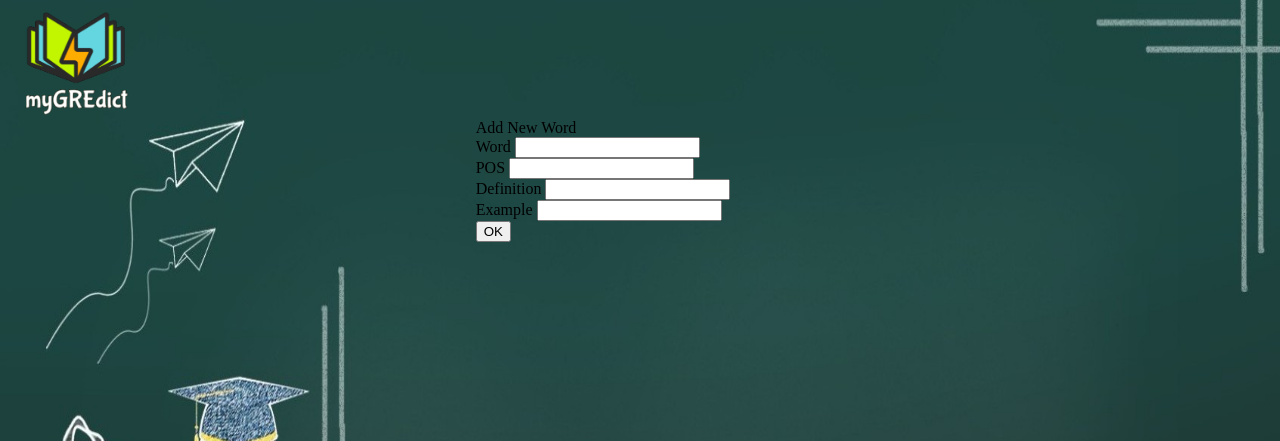
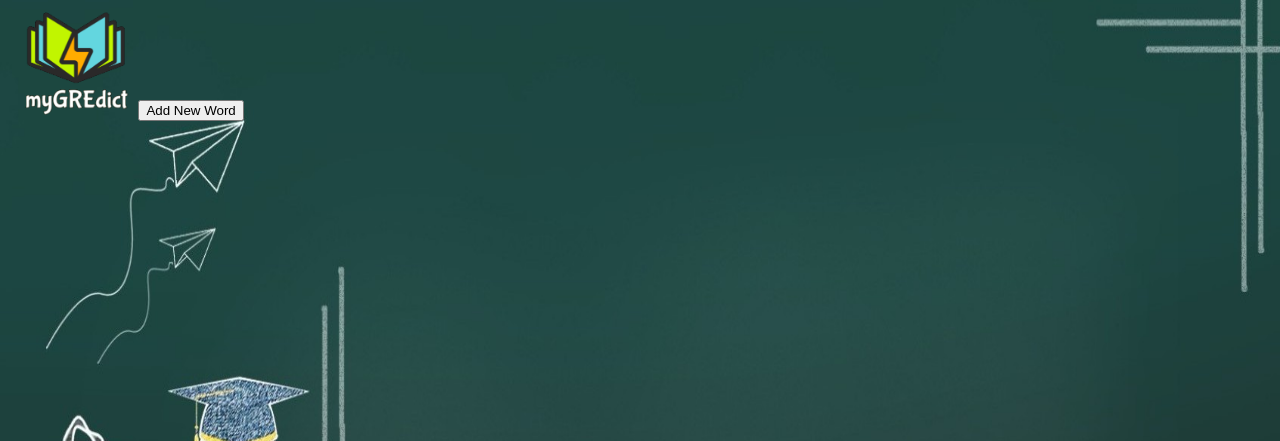
Before and after one commit to mridul133/My-GRE-Dict, a Django app: page / in a window 1280 px wide. Shown: the top 441 px of the page. Run offline with Django 3.2, Linux system fonts and the light colour scheme; some libraries are stand-ins or nearby versions.

Commit message:
Created modal for AddNewWord and added necessary CSS

```diff
--- a/pages/models.py
+++ b/pages/models.py
@@ -3,7 +3,7 @@ from django.db import models
 class Word(models.Model):
     Word = models.CharField(max_length = 25)
     POS = models.CharField(max_length = 20, blank = True)
-    Definition = models.CharField(max_length = 100)
+    Definition = models.CharField(max_length = 300)
     Example = models.TextField(blank = True)
     Weight = models.DecimalField(default = 100, max_digits = 100, decimal_places = 20)
     AppearCnt = models.BigIntegerField(default = 0)
--- a/pages/views.py
+++ b/pages/views.py
@@ -28,6 +28,8 @@ def add_new_word(request):
 
     Word.objects.create(Word = word, POS = pos, Definition = definition, Example = example, Weight = 100.0, AppearCnt = 0)
 
+    messages.success(request, "New word added !")
+
     return HttpResponse("""<html><script>window.location.replace('/');</script></html>""")
 
 
@@ -56,7 +58,6 @@ def initialize_db_with_magoosh1000(request):
         Word.objects.create(Word = curr['word'], POS = curr['pos'], Definition = curr['definition'], Example = curr['example'], Weight = 100.0, AppearCnt = 0)
 
     messages.success(request, "Initialization successfull !")
-
 
     return HttpResponse("""<html><script>window.location.replace('/manage');</script></html>""")
 
--- a/static/style.css
+++ b/static/style.css
@@ -11,7 +11,41 @@ body {
 }
 
 .word_container {
-    margin-left: 37%;
+    margin-left: 10px;
+    margin-top: 20px;
+    padding-top: 15px;
+}
+
+.word_container input[type="text"] {
+    width: 300px;
+    height: 35px;
+    border-radius: 8px;
+    margin-bottom: 10px;
+    font-size: 18px;
+    padding-left: 10px;
+    margin-left: 30px;
+    border: none;
+}
+
+.word_container textarea {
+    width: 300px;
+    border-radius: 8px;
+    border: none;
+    margin-bottom: 10px;
+    font-size: 18px;
+    padding-left: 10px;
+    margin-left: 30px;
+}
+
+.word_container input[type="submit"] {
+    margin-left: 145px;
+    width: 80px;
+    height: 35px;
+    border: none;
+    font-size: 20px;
+    margin-top: 15px;
+    cursor: pointer;
+    background-color: rgb(57, 171, 206);
 }
 
 .manage_btn_container {
--- a/templates/home.html
+++ b/templates/home.html
@@ -8,15 +8,61 @@
 
 <body>
 
-    <a href="/"><img src="{% static 'logo.png' %}" class="logo" onclick="."></a>
-    <form action="add_new_word" method="POST"> {% csrf_token %}
+    <a href="/"><img src="{% static 'logo.png' %}" class="logo"></a>
 
-        <div class="word_container">
-            Add New Word <br> Word <input type="text" name="new_word" value="" required> <br> POS <input type="text" name="new_word_pos" value=""> <br> Definition
-            <input type="text" name="new_word_def" value="" required> <br> Example <input type="text" name="new_word_example" value=""> <br>
-            <input type="submit" value="OK">
-        </div>
-    </form>
+    {%if messages %} {% for msg in messages %}
+    <div class="alert_success" id="msg" role="alert"> {{ msg }} </div>
+    {% endfor %} {% endif %}
+
+
+    <button class="show" aria-haspopup="true">Add New Word</button>
+
+    <div class="modal_mask" role="dialog"></div>
+    <div class="modal" role="alert">
+        <button class="close_modal" role="button">X</button>
+
+        <form action="add_new_word" method="POST"> {% csrf_token %}
+
+            <div class="word_container">
+                <input type="text" name="new_word" placeholder="Word*" required><br>
+                <input type="text" name="new_word_pos" placeholder="Part of Speech"><br>
+                <textarea rows="4" cols="35" name="new_word_def" placeholder="Definition*" required></textarea><br>
+                <textarea rows="8" cols="35" name="new_word_example" placeholder="Example"></textarea><br>
+                <input type="submit" value="Add">
+            </div>
+        </form>
+
+    </div>
+
+
+    <script src="http://ajax.googleapis.com/ajax/libs/jquery/1.9.1/jquery.min.js"></script>
+
+
+    <script>
+        setTimeout(function() {
+            if ($('#msg').length > 0) {
+                $('#msg').remove();
+            }
+        }, 3000)
+    </script>
+
+    <script>
+        $(".show").on("click", function() {
+            $(".modal_mask").addClass("active");
+        });
+
+        function closeModal() {
+            $(".modal_mask").removeClass("active");
+        }
+        $(".close_modal").on("click", function() {
+            closeModal();
+        });
+        $(document).keyup(function(e) {
+            if (e.keyCode == 27) {
+                closeModal();
+            }
+        });
+    </script>
 
 </body>
 
--- a/templates/manage.html
+++ b/templates/manage.html
@@ -8,12 +8,13 @@
 
 <body>
 
-    <a href="/"><img src="{% static 'logo.png' %}" class="logo" onclick="."></a>
+    <a href="/"><img src="{% static 'logo.png' %}" class="logo"></a>
 
 
     {%if messages %} {% for msg in messages %}
     <div class="alert_success" id="msg" role="alert"> {{ msg }} </div>
     {% endfor %} {% endif %}
+
     <div class="manage_btn_container">
 
 
```
Also changed, not shown: other parts of static/style.css (+58 -4 lines), db.sqlite3.
